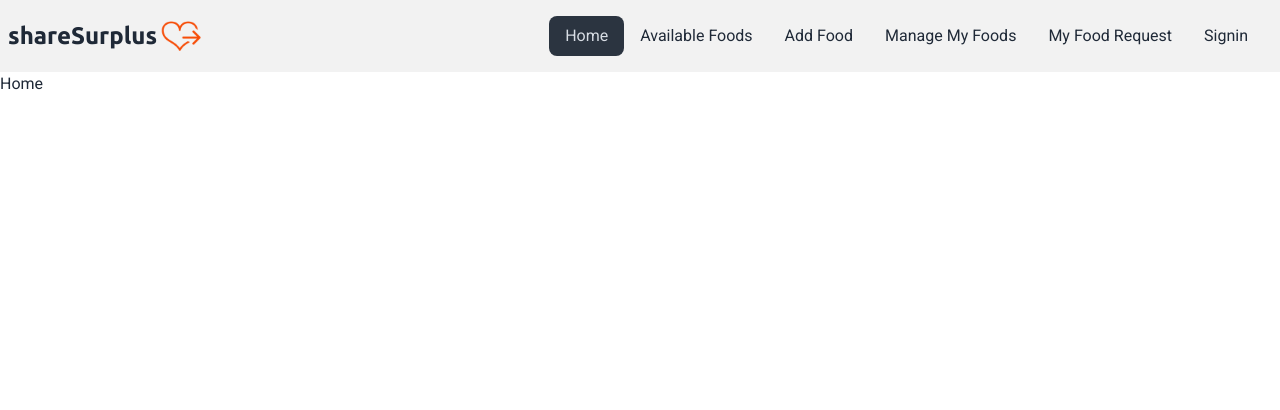
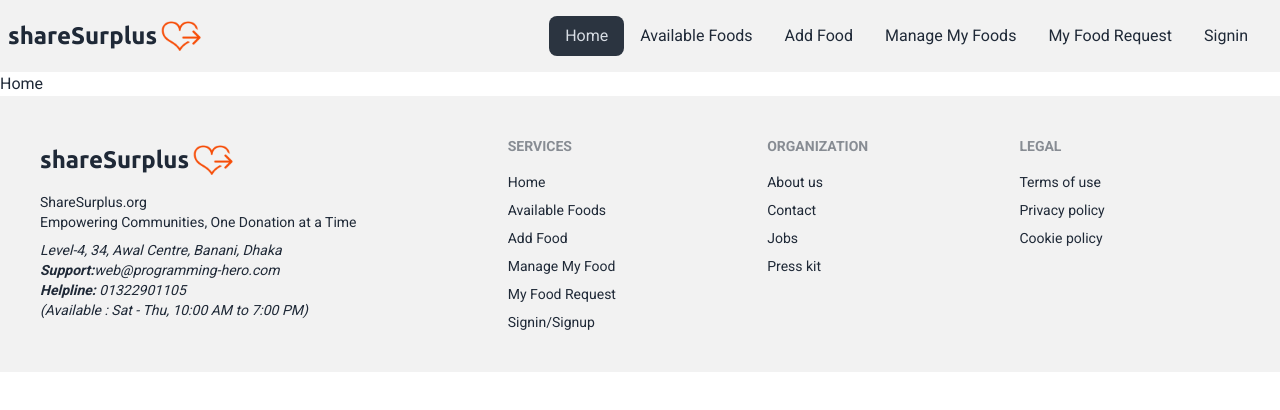
Before and after one commit to proazad/sharesurplus, a React (Vite) app: page / in a window 1280 px wide. Shown: the top 410 px of the page. Built offline with nearby package versions, Linux system fonts and the light colour scheme; no server answers.

Commit message:
Private Router Created

```diff
--- a/src/LayOut/MainLayout.jsx
+++ b/src/LayOut/MainLayout.jsx
@@ -3,16 +3,16 @@ import { Link, NavLink, Outlet } from "react-router-dom";
 import logo from "../assets/a.png";
 import useAuth from "../Hooks/useAuth";
 const MainLayout = () => {
-  const { user ,userLogOut} = useAuth();
+  const { user, userLogOut } = useAuth();
   const handleUserLogOut = () => {
     userLogOut()
-    .then(()=>{
-      console.log("Successfully Sign Out");
-    })
-    .catch((error)=>{
-      console.log(error);
-    })
-  }
+      .then(() => {
+        console.log("Successfully Sign Out");
+      })
+      .catch((error) => {
+        console.log(error);
+      });
+  };
   const navlinks = (
     <>
       <li>
@@ -42,7 +42,9 @@ const MainLayout = () => {
       </li>
       <li>
         {user ? (
-          <span onClick={handleUserLogOut} className="text-base">LogOut</span>
+          <span onClick={handleUserLogOut} className="text-base">
+            LogOut
+          </span>
         ) : (
           <NavLink to="/signin" className="text-base ">
             Signin
@@ -88,6 +90,51 @@ const MainLayout = () => {
         <div className="container mx-auto">
           <Outlet />
         </div>
+        <footer className="footer p-10 bg-base-200 text-base-content">
+          <aside>
+            <Link
+              to="/"
+              className="flex  items-center select-none cursor-pointer"
+            >
+              <span className="logo text-2xl font-bold">shareSurplus </span>
+              <img src={logo} alt="" className="w-12" draggable="false" />
+            </Link>
+            <p>
+              ShareSurplus.org
+              <br />
+              Empowering Communities, One Donation at a Time
+            </p>
+            <address>
+              Level-4, 34, Awal Centre, Banani, Dhaka <br /> <b>Support:</b>
+              web@programming-hero.com <br /> <b>Helpline:</b> 01322901105 <br /> (Available : Sat -
+              Thu, 10:00 AM to 7:00 PM)
+            </address>
+          </aside>
+          <nav>
+            <header className="footer-title">Services</header>
+            <Link to="/" className="link link-hover">
+              Home
+            </Link>
+            <a className="link link-hover">Available Foods</a>
+            <a className="link link-hover">Add Food</a>
+            <a className="link link-hover">Manage My Food</a>
+            <a className="link link-hover">My Food Request</a>
+            <a className="link link-hover">Signin/Signup</a>
+          </nav>
+          <nav>
+            <header className="footer-title">Organization</header>
+            <a className="link link-hover">About us</a>
+            <a className="link link-hover">Contact</a>
+            <a className="link link-hover">Jobs</a>
+            <a className="link link-hover">Press kit</a>
+          </nav>
+          <nav>
+            <header className="footer-title">Legal</header>
+            <a className="link link-hover">Terms of use</a>
+            <a className="link link-hover">Privacy policy</a>
+            <a className="link link-hover">Cookie policy</a>
+          </nav>
+        </footer>
       </div>
       <div className="drawer-side">
         <label
--- a/src/Page/Registration/Signin.jsx
+++ b/src/Page/Registration/Signin.jsx
@@ -1,12 +1,14 @@
 import { useState } from "react";
 import { BsEye, BsEyeSlash } from "react-icons/bs";
-import { Link } from "react-router-dom";
+import { Link, useLocation, useNavigate } from "react-router-dom";
 import bg from "../../assets/asda.webp";
 import useAuth from "../../Hooks/useAuth";
 const Signin = () => {
   document.title = "sharesurplus | Signin";
   const { loginUser } = useAuth();
   const [showpass, setShowPass] = useState(false);
+  const location = useLocation();
+  const navigate = useNavigate();
   const handleSignUp = (event) => {
     event.preventDefault();
     const form = new FormData(event.target);
@@ -15,6 +17,7 @@ const Signin = () => {
     loginUser(email, password)
       .then((res) => {
         console.log("Successfully Sign in ", res.user.email);
+        navigate(location?.state ? location?.state : "/");
       })
       .catch((error) => {
         console.log("Something Went Wrong", error.message);
--- /dev/null
+++ b/src/Router/PrivateRouter.jsx
@@ -0,0 +1,25 @@
+import PropTypes from "prop-types";
+import { Navigate, useLocation } from "react-router-dom";
+import useAuth from "../Hooks/useAuth";
+const PrivateRoute = ({ children }) => {
+  const { user, loading } = useAuth();
+  const location = useLocation();
+  if (loading) {
+    return (
+      <>
+        <div className="flex h-96 w-full items-center justify-center">
+          <span className="loading loading-lg loading-spinner text-secondary"></span>
+        </div>
+      </>
+    );
+  }
+  if (user?.email) {
+    return children;
+  }
+  return <Navigate state={location.pathname} to="/signin" replace></Navigate>;
+};
+
+export default PrivateRoute;
+PrivateRoute.propTypes = {
+  children: PropTypes.node,
+};
--- a/src/Router/Router.jsx
+++ b/src/Router/Router.jsx
@@ -6,8 +6,9 @@ import AvailableFood from "../Page/AvailableFood/AvailableFood";
 import Home from "../Page/Home/Home";
 import ManageFood from "../Page/ManageFood/ManageFood";
 import MyFoodRequest from "../Page/MyFoodRequest/MyFoodRequest";
+import Registration from "../Page/Registration/Registration";
 import Signin from "../Page/Registration/Signin";
-import Registration from "../Page/Registration/Registration";
+import PrivateRouter from "./PrivateRouter";
 
 const router = createBrowserRouter([
   {
@@ -21,7 +22,11 @@ const router = createBrowserRouter([
       },
       {
         path: "/add-food",
-        element: <AddFood />,
+        element: (
+          <PrivateRouter>
+            <AddFood />
+          </PrivateRouter>
+        ),
       },
       {
         path: "/available-food",
@@ -29,11 +34,19 @@ const router = createBrowserRouter([
       },
       {
         path: "/manage-food",
-        element: <ManageFood />,
+        element: (
+          <PrivateRouter>
+            <ManageFood />
+          </PrivateRouter>
+        ),
       },
       {
         path: "/food-request",
-        element: <MyFoodRequest />,
+        element: (
+          <PrivateRouter>
+            <MyFoodRequest />
+          </PrivateRouter>
+        ),
       },
       {
         path: "/signin",
```
